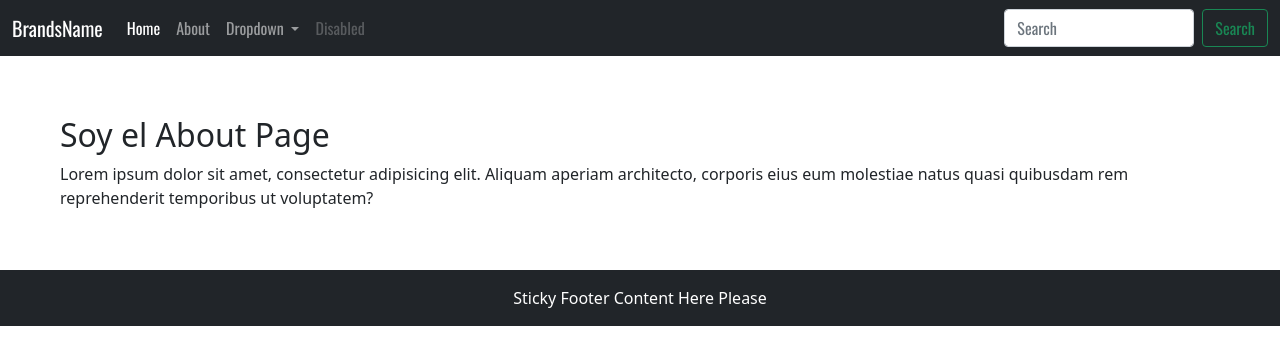
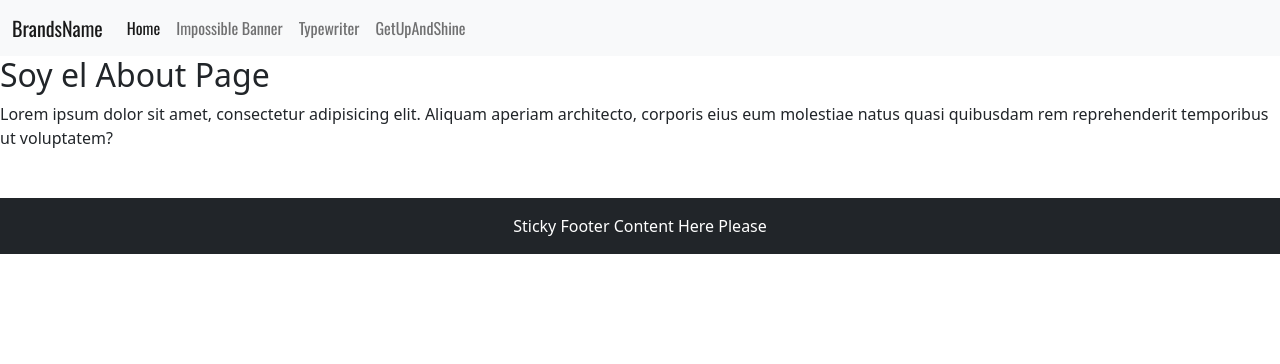
Before and after one commit to delvalj/vue3-bootstrap5-landing, a Vue app: page /about in a window 1280 px wide. Shown: the top 364 px of the page. Built offline with nearby package versions, Linux system fonts and the light colour scheme.

Commit message:
home page display

```diff
--- a/src/App.vue
+++ b/src/App.vue
@@ -1,11 +1,10 @@
 <template>
   <div class="conteiner">
-
     <Navbar></Navbar>
-<!--    <router-link class="router-link" to="/">Card</router-link>-->
-<!--    <router-link class="router-link" to="/about">About</router-link>-->
-<!--    <router-link class="router-link" to="/cta">Cta</router-link>-->
-<!--    <router-link class="router-link" to="/carousel">Carousel</router-link>-->
+    <!--    <router-link class="router-link" to="/">Card</router-link>-->
+    <!--    <router-link class="router-link" to="/about">About</router-link>-->
+    <!--    <router-link class="router-link" to="/cta">Cta</router-link>-->
+    <!--    <router-link class="router-link" to="/carousel">Carousel</router-link>-->
     <router-view class="router-view"></router-view>
     <Footer></Footer>
   </div>
@@ -30,14 +29,5 @@ export default {
 .conteiner {
   min-height: 900px;
 }
-.router-link {
-  margin: 10px;
-  padding: 10px;
-  background: beige;
-  border: 1px solid black;
-}
 
-.router-view {
-  margin: 60px;
-}
 </style>
--- a/src/components/Card.vue
+++ b/src/components/Card.vue
@@ -2,28 +2,24 @@
   <div class="container">
     <div class="row">
 
-      <div class="col md-4">
-        <div class="card text-center">
-
+      <div class="col md-4 mb-2 ">
+        <div class="card text-center border-1 border-dark">
           <transition name="fade">
-            <img v-if="visible" src="https://picsum.photos/id/1/320/200" class="card-img-top" alt="Picsum1">
+            <img v-if="visible" src="https://picsum.photos/id/999/320/200" class="card-img-top" alt="Picsum1">
           </transition>
-
           <div class="card-body">
             <h5 v-if="visible" class="card-title">Hide Image</h5>
             <h5 v-if="!visible" class="card-title">Show Image</h5>
-
             <p class="card-text">Some quick example text to build on the card title and make up the bulk of the card's
               content.</p>
-
             <button @click="visible = !visible" href="#" class="btn btn-dark">Toggle</button>
           </div>
         </div>
       </div>
 
       <div class="col md-4">
-        <div class="card text-center">
-          <img src="https://picsum.photos/id/2/320/200" class="card-img-top" alt="Picsum1">
+        <div class="card text-center border-1 border-dark">
+          <img src="https://picsum.photos/id/96/320/200" class="card-img-top" alt="Picsum1">
           <div class="card-body">
 
               <h5 class="card-title">Text</h5>
@@ -40,8 +36,8 @@
       </div>
 
       <div class="col md-4">
-        <div class="card text-center">
-          <img src="https://picsum.photos/id/3/320/200" class="card-img-top" alt="Picsum1">
+        <div class="card text-center border-1 border-dark">
+          <img src="https://picsum.photos/id/465/320/200" class="card-img-top" alt="Picsum1">
           <div class="card-body">
 
             <transition name="bounce2" mode="in-out">
@@ -52,7 +48,6 @@
             </p>
 
             <button @click="mostrar2 = !mostrar2" class="btn btn-dark">Toggle</button>
-
           </div>
         </div>
       </div>
--- a/src/components/HomePage.vue
+++ b/src/components/HomePage.vue
@@ -1,21 +1,26 @@
 <template>
-  <p>HOLA</p>
-  <h3>Lorem ipsum dolor sit amet, consectetur adipisicing elit. Cumque nisi, repellat. Asperiores beatae eveniet ipsa
-    nihil porro quibusdam sit ut, veritatis. Cum delectus deleniti facilis nulla!</h3>
+
+  <Jumbotron></Jumbotron>
+  <Carousel></Carousel>
+  <cta></cta>
+
+
   <Card></Card>
-  <ImpossibleBanner></ImpossibleBanner>
 
 </template>
 
 <script>
 import Card from "@/components/Card";
-import ImpossibleBanner from "@/components/ImpossibleBanner";
+import Carousel from "@/components/Carousel";
+import cta from "@/components/cta";
+
 
 export default {
   name: "HomePage",
   components: {
     Card,
-    ImpossibleBanner
+    Carousel,
+    cta,
   }
 }
 </script>
--- a/src/components/ImpossibleBanner.vue
+++ b/src/components/ImpossibleBanner.vue
@@ -41,7 +41,6 @@ h1:hover span:nth-child(1):after {
 
 h1:hover span:nth-child(2) {
   margin-left: 30px;
-
 }
 
 h1:hover, h1:hover span {
--- a/src/components/Navbar.vue
+++ b/src/components/Navbar.vue
@@ -1,38 +1,38 @@
 <template>
   <div class="fontFamily">
-  <nav class="navbar navbar-expand-lg navbar-dark bg-dark">
+    <nav class="navbar navbar-expand-lg navbar-light bg-light">
       <div class="container-fluid">
-      <router-link class="navbar-brand" to="/">BrandsName</router-link>
-      <button class="navbar-toggler" type="button" data-bs-toggle="collapse" data-bs-target="#navbarSupportedContent" aria-controls="navbarSupportedContent" aria-expanded="false" aria-label="Toggle navigation">
-        <span class="navbar-toggler-icon"></span>
+        <router-link class="navbar-brand"  to="/">BrandsName</router-link>
+
+        <button class="navbar-toggler" type="button" data-bs-toggle="collapse" data-bs-target="#navbarSupportedContent"
+                aria-controls="navbarSupportedContent" aria-expanded="false" aria-label="Toggle navigation">
+          <span class="navbar-toggler-icon botontoggle"></span>
         </button>
+
         <div class="collapse navbar-collapse" id="navbarSupportedContent">
           <ul class="navbar-nav me-auto mb-2 mb-lg-0">
             <li class="nav-item">
               <router-link class="nav-link active" aria-current="page" to="/">Home</router-link>
             </li>
             <li class="nav-item">
-            <router-link class="nav-link" to="/about">About</router-link>
+              <router-link class="nav-link" to="/about">Impossible Banner</router-link>
             </li>
-          <li class="nav-item dropdown">
-            <a class="nav-link dropdown-toggle" href="#" id="navbarDropdown" role="button" data-bs-toggle="dropdown" aria-expanded="false">
-              Dropdown
-            </a>
-            <ul class="dropdown-menu" aria-labelledby="navbarDropdown">
-              <li><a class="dropdown-item" href="#">Action</a></li>
-              <li><a class="dropdown-item" href="#">Another action</a></li>
-              <li><hr class="dropdown-divider"></li>
-              <li><a class="dropdown-item" href="#">Something else here</a></li>
-            </ul>
+
+            <li class="nav-item">
+              <router-link class="nav-link" to="/typewriter">Typewriter</router-link>
             </li>
+
             <li class="nav-item">
-            <a class="nav-link disabled">Disabled</a>
+              <router-link class="nav-link" to="/getupandshine">GetUpAndShine</router-link>
             </li>
           </ul>
-        <form class="d-flex">
-          <input class="form-control me-2" type="search" placeholder="Search" aria-label="Search">
-          <button class="btn btn-outline-success" type="submit">Search</button>
-        </form>
+
+<!--          BUSCADOR SEARCH -->
+<!--          <form class="d-flex">-->
+<!--            <input class="form-control me-2" type="search" placeholder="Search" aria-label="Search">-->
+<!--            <button class="btn btn-outline-success" type="submit">Search</button>-->
+<!--          </form>-->
+
         </div>
       </div>
     </nav>
@@ -52,8 +52,9 @@ export default {
 <style scoped>
 @import url('https://fonts.googleapis.com/css2?family=Oswald:wght@200;300;400&display=swap');
 
- .fontFamily{
+.fontFamily {
   font-family: Oswald;
+
 }
 
 </style>
--- a/src/components/Typewriter.vue
+++ b/src/components/Typewriter.vue
@@ -3,11 +3,16 @@
   <h1>It was a gloomy, rainy day...</h1>
   </body>
 
+  <SpoilerAlert></SpoilerAlert>
+
 </template>
 
 <script>
+import SpoilerAlert from "@/components/SpoilerAlert";
+
 export default {
-name: "TypeWritting"
+  name: "TypeWritting",
+  components: { SpoilerAlert}
 }
 </script>
 
@@ -28,12 +33,12 @@ body {
 h1 {
   font-family: "Anonymus Pro", monospace;
   font-size: 18px;
-  color: hsl(0,0%, 70%);
+  color: hsl(0, 0%, 70%);
   font-weight: bold;
-  letter-spacing:7px;
+  letter-spacing: 7px;
   cursor: pointer;
   border-right: 2px solid hsl(0, 0%, 80%);
-  animation: typewriter 5s steps(40) normal , blinkTextCursor 0.5s infinite;
+  animation: typewriter 5s steps(40) normal, blinkTextCursor 0.5s infinite;
   white-space: nowrap;
   overflow: hidden;
 }
@@ -52,7 +57,7 @@ h1 {
     border-right-color: hsl(0, 0%, 80%);
   }
   to {
-    border-right-color: transparent ;
+    border-right-color: transparent;
   }
 }
 </style>
--- a/src/components/cta.vue
+++ b/src/components/cta.vue
@@ -16,8 +16,8 @@
 
             </transition>
 
-            <p class="smallTitle"> --Kanye West-- </p>
-            <button class="btn btn-light p-2" @click="mover = !mover; yeKnowledge">Get Knowledge</button>
+            <p class="smallTitle"> Kanye West </p>
+            <button class="btn btn-dark p-1" @click="mover = !mover; yeKnowledge">Go Kanye!</button>
           </div>
 
         </div>
@@ -90,5 +90,8 @@ export default {
   transition: all 1s ease;
 }
 
+button:hover{
+  background-color: #DDDDDD;
+}
 
 </style>
```
Also changed, not shown: src/router/index.js (+11 -6 lines). Lines whose indentation alone changed are shown as unchanged.
